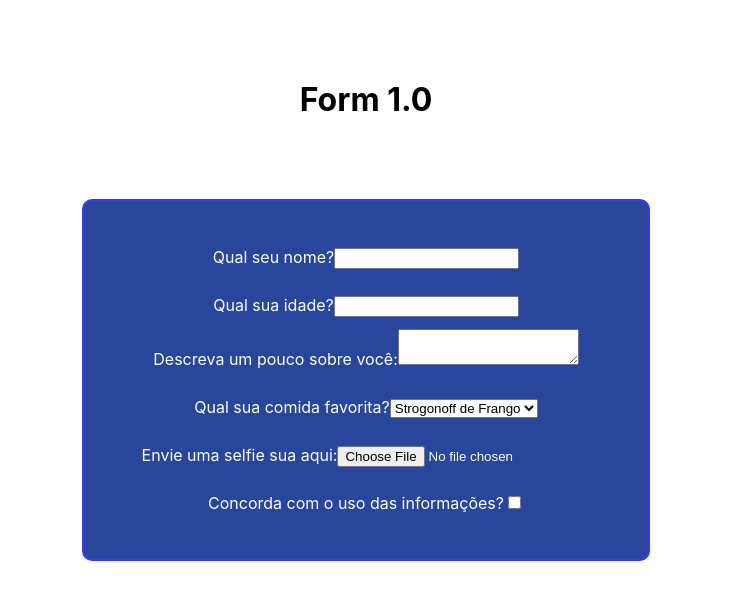
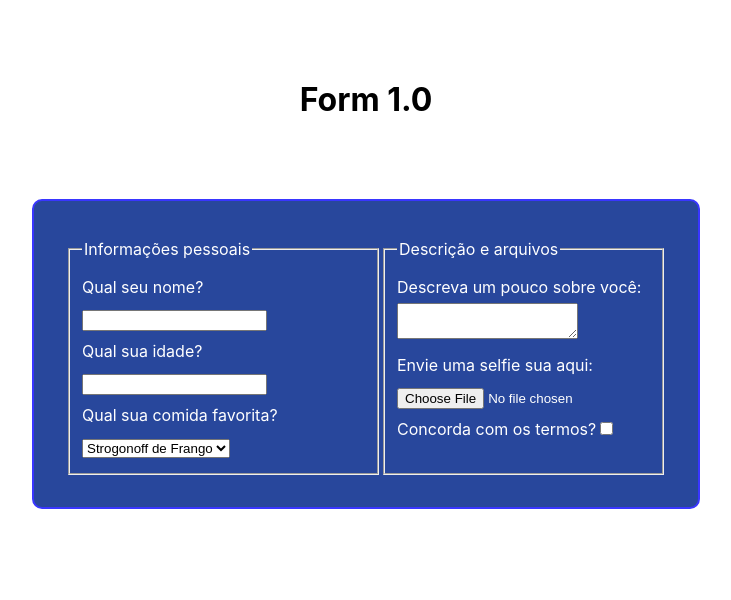
Before and after one commit to vitoraok1/trybe-exercises, a React (Create React App) app in the folder section-03-components-events-and-forms-with-react/day-02-forms-on-react/fixation-exercises/exercise-01/my-form-1.0/: page / in a window 1280 px wide. Shown: the top 600 px of the page, without its empty margins (274-1005 px from the left). Built offline with nearby package versions, Linux system fonts and the light colour scheme.

Commit message:
Using fieldset to encapsulate some form elements

```diff
--- a/section-03-components-events-and-forms-with-react/day-02-forms-on-react/fixation-exercises/exercise-01/my-form-1.0/src/components/Form.css
+++ b/section-03-components-events-and-forms-with-react/day-02-forms-on-react/fixation-exercises/exercise-01/my-form-1.0/src/components/Form.css
@@ -8,15 +8,15 @@
 
 .form {
   display: flex;
-  flex-direction: column;
-  align-items: center;
+  flex-direction: row;
+  flex-wrap: nowrap;
   margin: auto;
   margin-top: 5rem;
-  max-width: 500px;
+  max-width: 600px;
   border: 2px solid rgb(57, 54, 255);
   border-radius: 10px;
   padding: 2rem;
-  line-height: 3rem;
+  line-height: 2rem;
   background-color: rgb(40, 71, 156);
   color: white;
 }
--- a/section-03-components-events-and-forms-with-react/day-02-forms-on-react/fixation-exercises/exercise-01/my-form-1.0/src/components/Form.jsx
+++ b/section-03-components-events-and-forms-with-react/day-02-forms-on-react/fixation-exercises/exercise-01/my-form-1.0/src/components/Form.jsx
@@ -1,4 +1,5 @@
 import React from 'react';
+import SelectInput from './SelectInput';
 import './Form.css';
 
 class Form extends React.Component {
@@ -25,42 +26,32 @@ class Form extends React.Component {
   };
 
   render() {
+    const { nameValue, ageValue, descrValue, favFood, agreeInfo } = this.state;
+
     return (
       <form className="form">
+        <fieldset>
+          <legend>Informações pessoais</legend>
             <label>
               Qual seu nome?
               <input
                 type="text"
                 name="nameValue"
-            value={this.state.nameValue}
+                value={nameValue}
                 onChange={this.handleChange}
               />
             </label>
-
-        <label>
-          Qual sua idade?
-          <input
-            type="number"
-            name="ageValue"
-            value={this.state.ageValue}
-            onChange={this.handleChange}
+            <br/>
+            <SelectInput
+              ageValue={ ageValue }
+              handleChange={ this.handleChange }
             />
-        </label>
-
-        <label>
-          Descreva um pouco sobre você:
-          <textarea
-          name="descrValue"
-          value={this.state.descrValue}
-          onChange={this.handleChange}
-          />
-        </label>
-
+            <br/>
             <label>
               Qual sua comida favorita?
               <select
               name="favFood"
-          value={this.state.favFood}
+              value={favFood}
               onChange={this.handleChange}
               >
                 <option value="strogonoff">Strogonoff de Frango</option>
@@ -69,23 +60,38 @@ class Form extends React.Component {
                 <option value="lasanha">Lasanha</option>
               </select>
             </label>
+        </fieldset>
 
+        <fieldset>
+          <legend>Descrição e arquivos</legend>
+            <label>
+              Descreva um pouco sobre você:
+              <br/>
+              <textarea
+              name="descrValue"
+              value={descrValue}
+              onChange={this.handleChange}
+              />
+            </label>
+            <br/>
             <label>
               Envie uma selfie sua aqui:
+              <br/>
               <input
                 type="file"
               />
             </label>
-
+            <br/>
             <label>
-          Concorda com o uso das informações?
+              Concorda com os termos?
               <input
                 type="checkbox"
                 name="agreeInfo"
-            value={this.state.agreeInfo}
+                value={agreeInfo}
                 onChange={this.handleChange}
               />
             </label>
+        </fieldset>
       </form>
     );
   }
--- /dev/null
+++ b/section-03-components-events-and-forms-with-react/day-02-forms-on-react/fixation-exercises/exercise-01/my-form-1.0/src/components/SelectInput.jsx
@@ -0,0 +1,20 @@
+import React from 'react';
+
+class SelectInput extends React.Component {
+  render() {
+    const { ageValue, handleChange } = this.props;
+    return (
+      <label>
+      Qual sua idade?
+      <input
+        type="number"
+        name="ageValue"
+        value={ageValue}
+        onChange={handleChange}
+      />
+    </label>
+    );
+  }
+}
+
+export default SelectInput;
```
Lines whose indentation alone changed are shown as unchanged.
